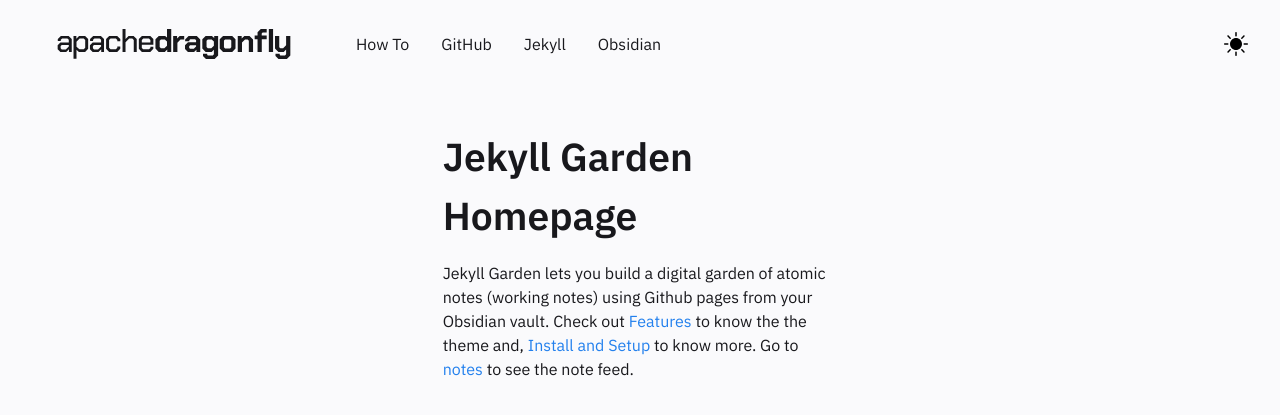
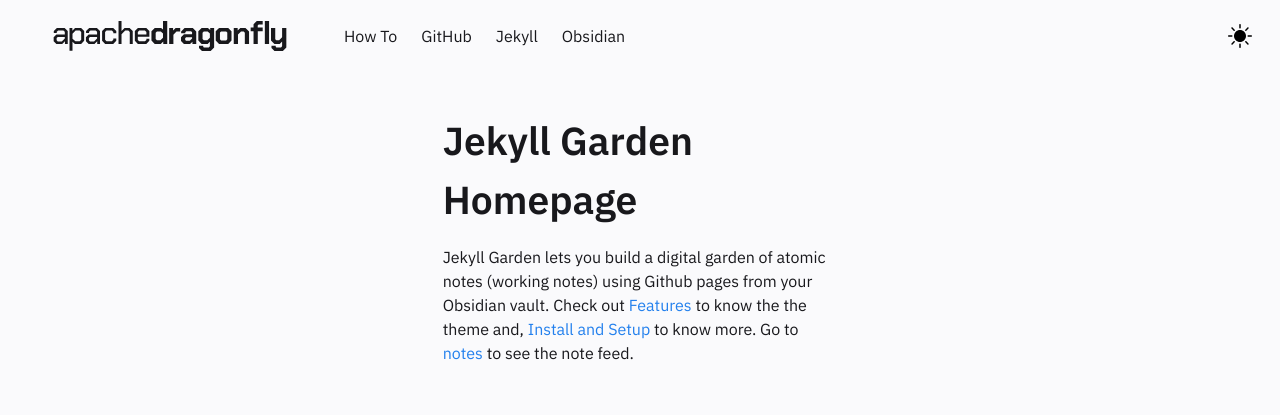
Before and after one commit to apachedragonfly/apachedragonfly1.github.io, a Jekyll site: the page built from pages/index.md, in a window 1280 px wide. Shown: the top 415 px of the page. Built offline with Jekyll 4.4.1, drawn with Linux system fonts in a browser that asks for light colours.

Commit message:
Update main.css

```diff
--- a/assets/css/main.css
+++ b/assets/css/main.css
@@ -2442,14 +2442,14 @@ body.has-navbar-fixed-bottom {
     transform: translateY(-5px) rotate(-45deg); }
 
 .navbar-menu {
-  display: none; }
+  display: block; }
 
 .navbar-item,
 .navbar-link {
   color: var(--text-main);
   display: block;
   line-height: 1.5;
-  padding: 1.0rem 1.0rem;
+  padding: 0.5rem 0.75rem;
   position: relative; }
   .navbar-item .icon:only-child,
   .navbar-link .icon:only-child {
```
